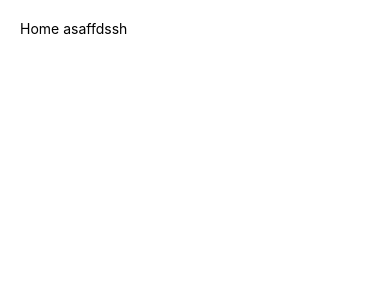
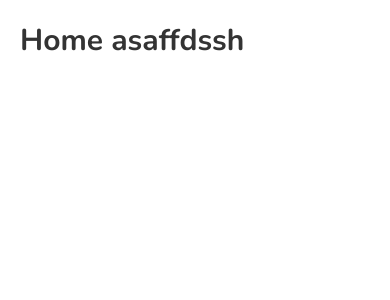
Before and after one commit to UmarAsif737/Review-App-React-Native, a React Native app: screen / in a window 390 px wide. Shown: the top 300 px of the page. Built offline with nearby package versions, Linux system fonts and the light colour scheme.

Commit message:
global styles learnt

```diff
--- a/screens/home.js
+++ b/screens/home.js
@@ -4,7 +4,7 @@ import { GlobalStyles } from "../styles/globalStyles";
 export default function Home() {
   return (
     <View style={GlobalStyles.container}>
-      <Text style={GlobalStyles.text}>Home asaffdssh</Text>
+      <Text style={GlobalStyles.titleText}>Home asaffdssh</Text>
     </View>
   );
 }
--- a/styles/globalStyles.js
+++ b/styles/globalStyles.js
@@ -2,8 +2,10 @@ import { StyleSheet } from "react-native";
 
 export const GlobalStyles = StyleSheet.create({
   titleText: {
-    fontSize: 18,
-    fontWeight: "bold",
+    fontFamily: "nunito-bold",
+
+    fontSize: 30,
+
     color: "#333",
   },
   paragraph: {
```
